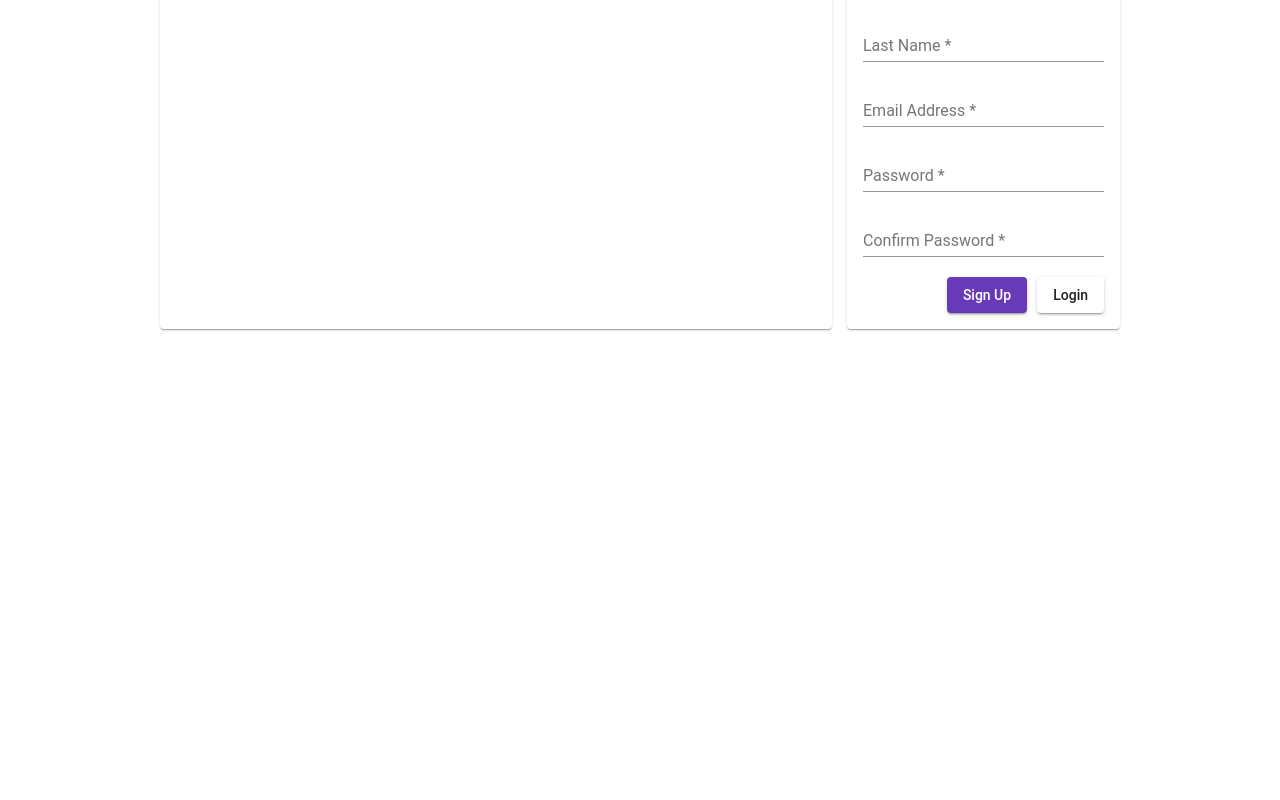
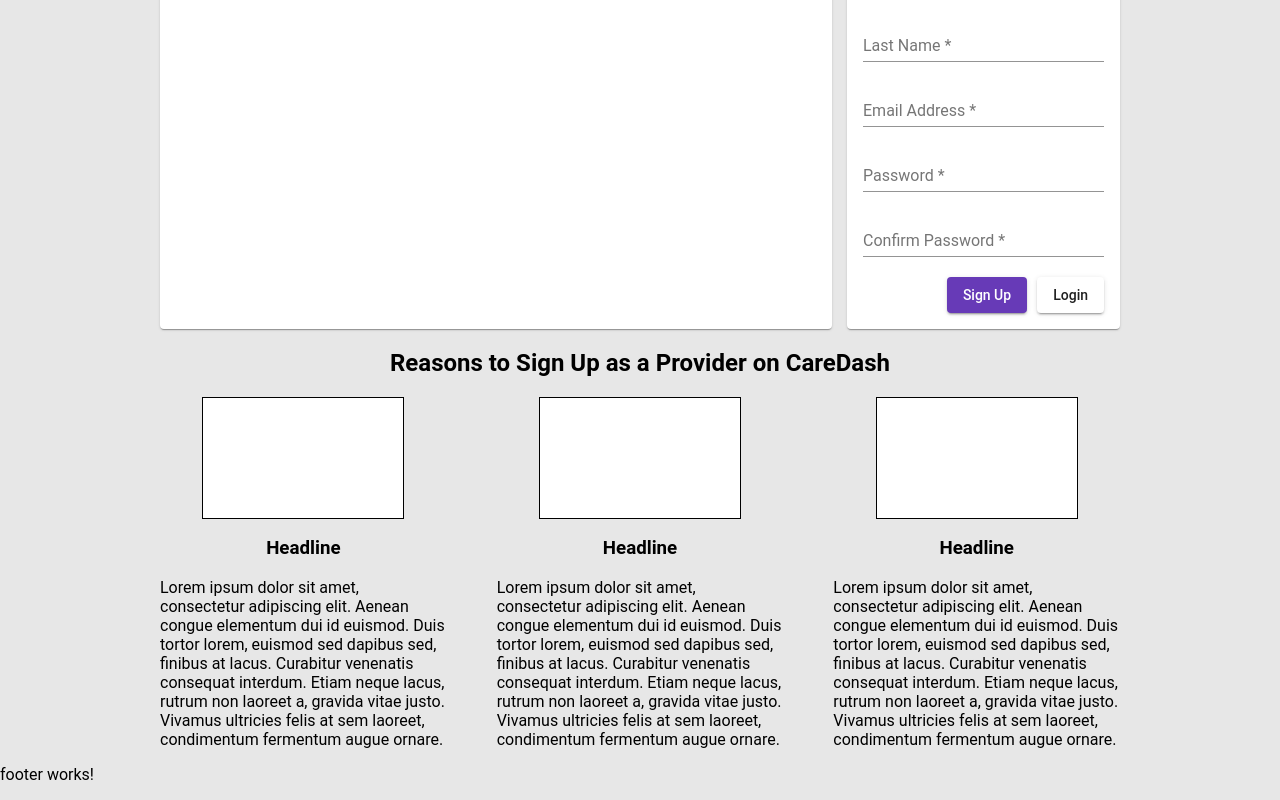
Before and after one commit to lisatd/CareDashInterface, an Angular app: page / in a window 1280 px wide. Shown: the part 252-1052 px from the top of the page. Before the commit the page ends 800 px from the top, so only its background shows below. Built offline with nearby package versions, Linux system fonts and the light colour scheme; a small style sheet from the web is missing.

Commit message:
add footer component add reasons to sign up section

```diff
--- a/src/app/app.component.html
+++ b/src/app/app.component.html
@@ -8,4 +8,14 @@
 
     <cd-sign-up fxFlex></cd-sign-up>
   </div>
+
+  <h2 class="center-text">Reasons to Sign Up as a Provider on CareDash</h2>
+
+  <div fxLayout="row" fxLayoutGap="50px">
+    <cd-headline fxFlex></cd-headline>
+    <cd-headline fxFlex></cd-headline>
+    <cd-headline fxFlex></cd-headline>
+  </div>
 </div>
+
+<cd-footer></cd-footer>
--- a/src/app/app.module.ts
+++ b/src/app/app.module.ts
@@ -8,12 +8,16 @@
 import { AppComponent } from './app.component';
 import { NavbarComponent } from './components/navbar/navbar.component';
 import { SignUpComponent } from './components/sign-up/sign-up.component';
+import { HeadlineComponent } from './components/headline/headline.component';
+import { FooterComponent } from './components/footer/footer.component';
 
 @NgModule({
   declarations: [
     AppComponent,
     NavbarComponent,
-    SignUpComponent
+    SignUpComponent,
+    HeadlineComponent,
+    FooterComponent
   ],
   imports: [
     BrowserModule,
--- /dev/null
+++ b/src/app/components/footer/footer.component.html
@@ -0,0 +1,3 @@
+<p>
+  footer works!
+</p>
--- /dev/null
+++ b/src/app/components/footer/footer.component.ts
@@ -0,0 +1,15 @@
+import { Component, OnInit } from '@angular/core';
+
+@Component({
+  selector: 'cd-footer',
+  templateUrl: './footer.component.html',
+  styleUrls: ['./footer.component.css']
+})
+export class FooterComponent implements OnInit {
+
+  constructor() { }
+
+  ngOnInit() {
+  }
+
+}
--- /dev/null
+++ b/src/app/components/headline/headline.component.css
@@ -0,0 +1,11 @@
+div.headline-img {
+    width: 200px;
+    height: 120px;
+    border: 1px solid #000;
+    margin: auto;
+    background-color: #fff;
+}
+
+.headline {
+    text-align: center;
+}
--- /dev/null
+++ b/src/app/components/headline/headline.component.html
@@ -0,0 +1,9 @@
+<div class="headline">
+  <div class="headline-img"></div>
+
+  <h3>Headline</h3>
+</div>
+
+<div>Lorem ipsum dolor sit amet, consectetur adipiscing elit. Aenean congue elementum dui id euismod. Duis tortor lorem,
+euismod sed dapibus sed, finibus at lacus. Curabitur venenatis consequat interdum. Etiam neque lacus, rutrum non
+laoreet a, gravida vitae justo. Vivamus ultricies felis at sem laoreet, condimentum fermentum augue ornare.</div>
--- /dev/null
+++ b/src/app/components/headline/headline.component.ts
@@ -0,0 +1,15 @@
+import { Component, OnInit } from '@angular/core';
+
+@Component({
+  selector: 'cd-headline',
+  templateUrl: './headline.component.html',
+  styleUrls: ['./headline.component.css']
+})
+export class HeadlineComponent implements OnInit {
+
+  constructor() { }
+
+  ngOnInit() {
+  }
+
+}
--- a/src/app/components/sign-up/sign-up.component.html
+++ b/src/app/components/sign-up/sign-up.component.html
@@ -1,5 +1,5 @@
 <mat-card>
-  <h2 class="sign-up-header">Sign Up with CareDash to Edit your Provider Profile</h2>
+  <h2 class="center-text">Sign Up with CareDash to Edit your Provider Profile</h2>
 
   <form fxLayout="column">
     <mat-form-field>
--- a/src/styles.scss
+++ b/src/styles.scss
@@ -4,4 +4,9 @@
 html, body {
     font-family: Roboto;
     margin: 0;
+    background-color: #e7e7e7;
 }
+
+.center-text {
+    text-align: center;
+}
```
Also changed, not shown: src/app/components/footer/footer.component.css (added), 2 other files (tests, documents, lock files or other folders).
